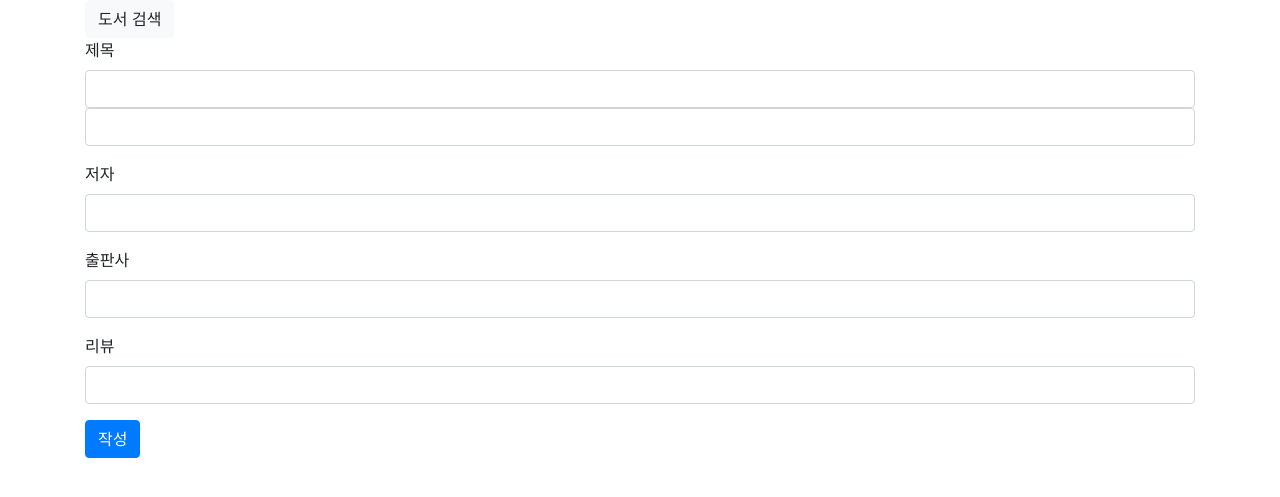
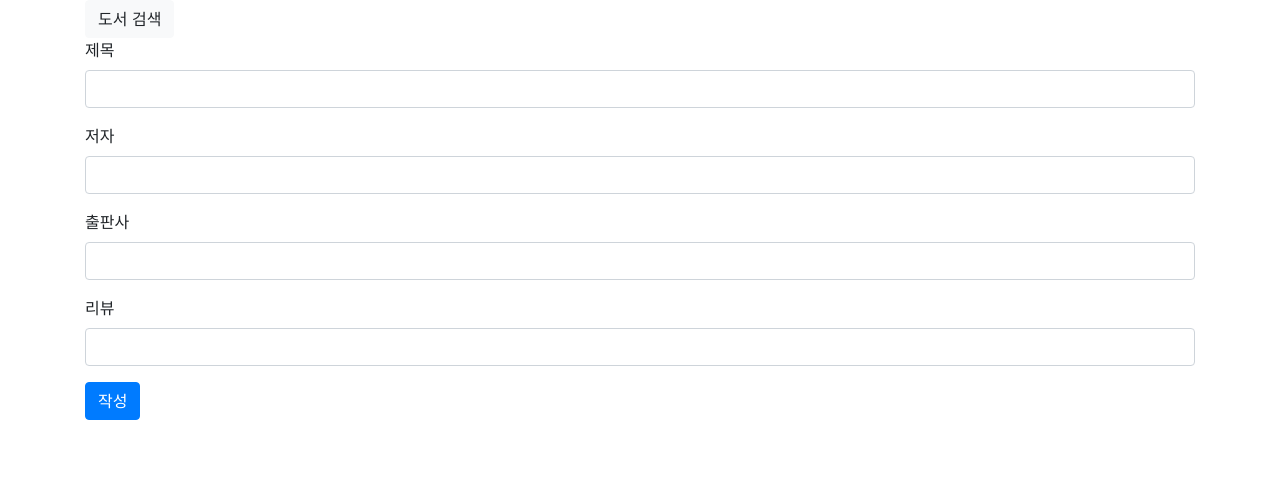
Before and after one commit to cha-n/git-study, a Flask app: page /write in a window 1280 px wide. Shown: the top 497 px of the page. Run offline with Flask 2, Linux system fonts and the light colour scheme; some libraries are stand-ins or nearby versions.

Commit message:
update hidden thumbnail

```diff
--- a/myProject/templates/write.html
+++ b/myProject/templates/write.html
@@ -11,7 +11,6 @@
         <div class="form-group">
             <label for="book-title_form">제목</label>
             <input type="text" class="form-control" id="book-title_form">
-            <input type="text" class="form-control" id="book-thumbnail-form">
         </div>
         <div class="form-group">
             <label for="book-author_form">저자</label>
@@ -25,7 +24,7 @@
             <label for="book-review_form">리뷰</label>
             <input type="textarea" class="form-control" id="book-review_form">
         </div>
-
+        <input type="hidden" class="form-control" id="book-thumbnail-form">
 
         <button type="submit" class="btn btn-primary" onclick="writeReview()">작성</button>
     </div>
```
